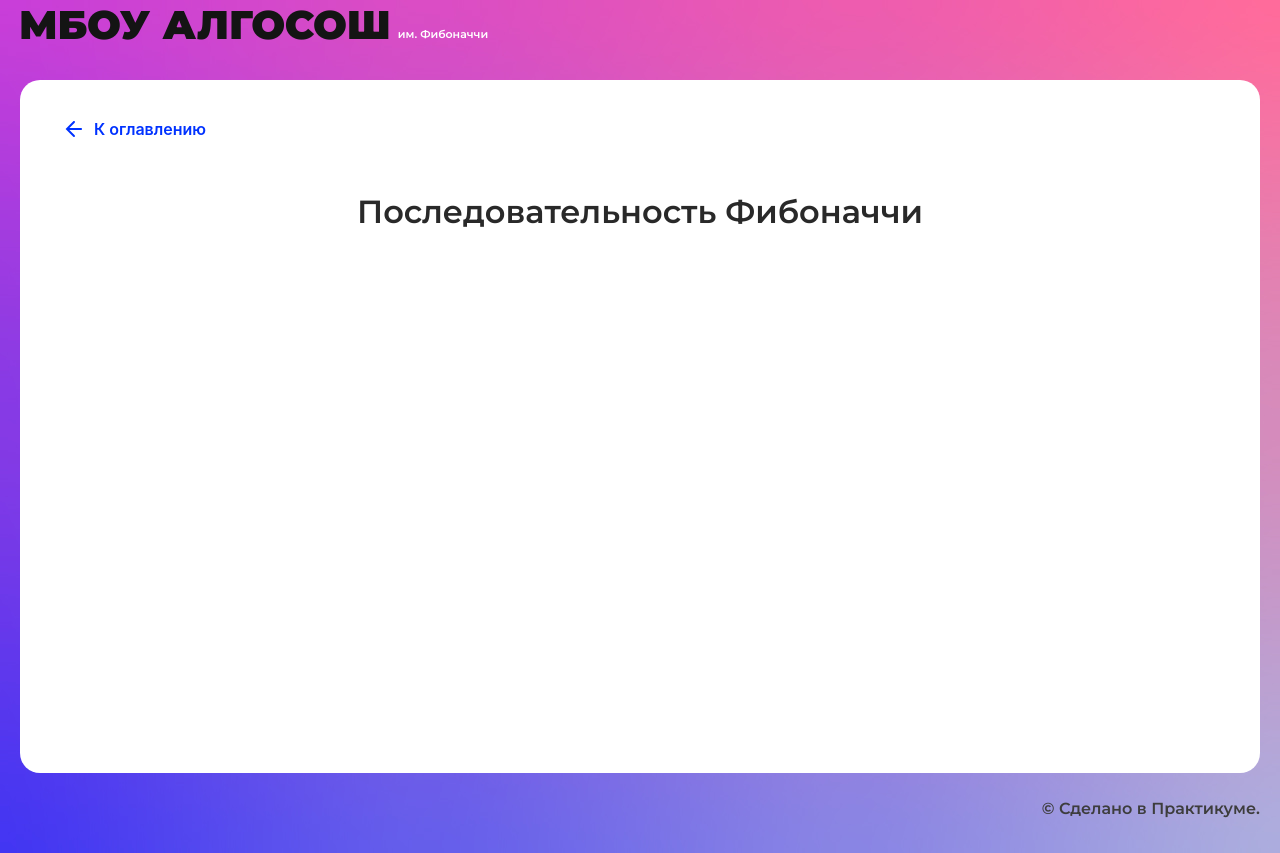
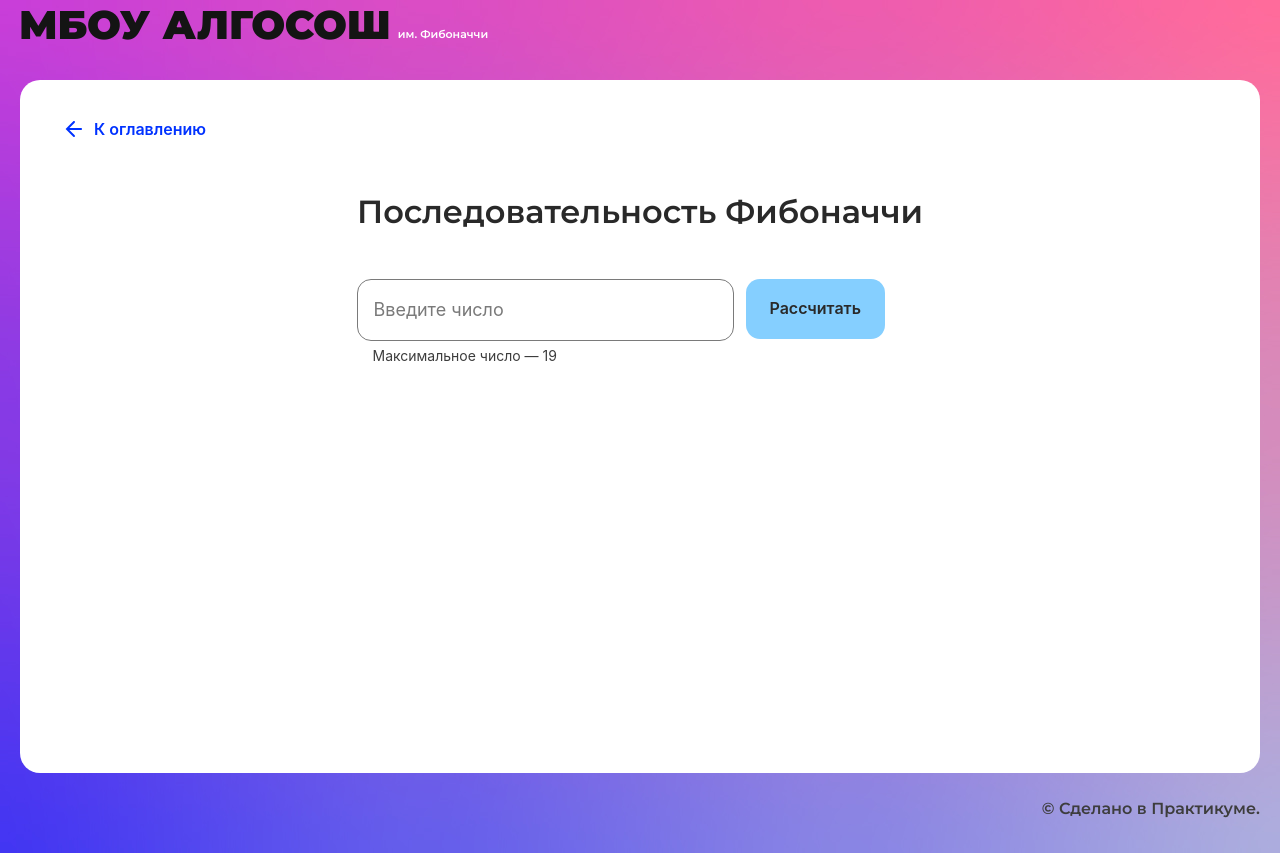
Before and after one commit to vladbarsukov/algososh, a React (Create React App) app: page /fibonacci in a window 1280 px wide. Built offline with nearby package versions, Linux system fonts and the light colour scheme.

Commit message:
сделан компонент фибоначчи

```diff
--- /dev/null
+++ b/src/components/fibonacci-page/fibonacci-padge.module.css
@@ -0,0 +1,39 @@
+.input {
+    width: 377px;
+    margin-right: 12px;
+}
+.text {
+    display: flex;
+    justify-self: start;
+    margin: 4px 0 0 16px;
+}
+
+.button {
+    width: 178px
+}
+
+.wrapper {
+    display: flex;
+    justify-content: center;
+}
+.letters {
+    display: flex;
+    flex-direction: row;
+    justify-content: start;
+    max-width: 960px;
+    flex-wrap: wrap;
+    margin: 120px auto 0;
+}
+
+.circle {
+   margin-bottom: 48px;
+   margin-right: 16px;
+}
+
+.circle:nth-child(10+20) {
+    margin-right: 0;
+}
+
+.circle:nth-child(20) {
+    margin-right: 0;
+}
--- a/src/components/fibonacci-page/fibonacci-page.tsx
+++ b/src/components/fibonacci-page/fibonacci-page.tsx
@@ -1,10 +1,73 @@
-import React from "react";
+import React, {ChangeEvent, useState} from "react";
 import { SolutionLayout } from "../ui/solution-layout/solution-layout";
+import styles from './fibonacci-padge.module.css'
+import {Input} from "../ui/input/input";
+import {Button} from "../ui/button/button";
+import {Circle} from "../ui/circle/circle";
 
 export const FibonacciPage: React.FC = () => {
+  const [number, setNumber] = useState<number | null>(null);
+  const [disableButton, setDisableButton] = useState(false);
+  const [fibonacciArr, setFibonacciArr] = useState<number[]>([]);
+
+    const onChange = (e: ChangeEvent<HTMLInputElement>) => {
+      setNumber(+e.target.value)
+  };
+
+    const fibonacci = (n: number): void => {
+        if (n === 1) {
+            setFibonacciArr([1]);
+        } else if (n === 2) {
+            setFibonacciArr([1]);
+            setTimeout(() => {
+                setFibonacciArr(prevState => [...prevState, 1]);
+            }, 1000);
+        } else {
+            let prevPrevNum = 1;
+            let prevNum = 1;
+            setFibonacciArr([1]);
+            setTimeout(() => {
+                setFibonacciArr(prevState => [...prevState, 1]);
+            }, 1000);
+            for (let i = 2; i <= n; i++) {
+                const nextNum = prevPrevNum + prevNum;
+                setTimeout(() => {
+                    setFibonacciArr(prevState => [...prevState, nextNum]);
+                    if (i === n) {
+                        setDisableButton(false)
+
+                    }
+                }, i * 1000);
+                prevPrevNum = prevNum;
+                prevNum = nextNum;
+            }
+        }
+    };
+
+
+    const onClick = () => {
+        setDisableButton(true)
+        if (number) {
+            setTimeout(() => fibonacci(number), 1000);
+        }
+    };
+
   return (
     <SolutionLayout title="Последовательность Фибоначчи">
-
+      <div className={styles.wrapper}>
+        <div className={styles.input}>
+          <Input placeholder={"Введите число"} value={number && number <= 19 ? number : ''} onChange={onChange} isLimitText={true} type={'number'} max={19}/>
+        </div>
+        <div className={styles.button}>
+          <Button onClick={() => onClick()} isLoader={disableButton} text={'Рассчитать'}/>
+        </div>
+      </div>
+      <div className={styles.letters}>
+          { fibonacciArr ? fibonacciArr.map((letter, index) =>
+              <Circle index={index} extraClass={styles.circle} key={index} letter={`${letter}`}/>
+          ) : <></>
+          }
+      </div>
     </SolutionLayout>
   );
 };
--- a/src/components/string/string.tsx
+++ b/src/components/string/string.tsx
@@ -45,8 +45,7 @@ export const StringComponent: React.FC = () => {
     <SolutionLayout title="Строка">
       <div className={styles.wrapper}>
         <div className={styles.input}>
-          <Input value={string} onChange={onChange} maxLength={11}/>
-          <p className={styles.text}>Максимум — 11 символов</p>
+          <Input value={string} onChange={onChange} type={'text'} isLimitText={true} maxLength={11}/>
         </div>
         <div className={styles.button}>
           <Button disabled={disableButton} onClick={() => onClick()} text={'Развернуть'}/>
```
